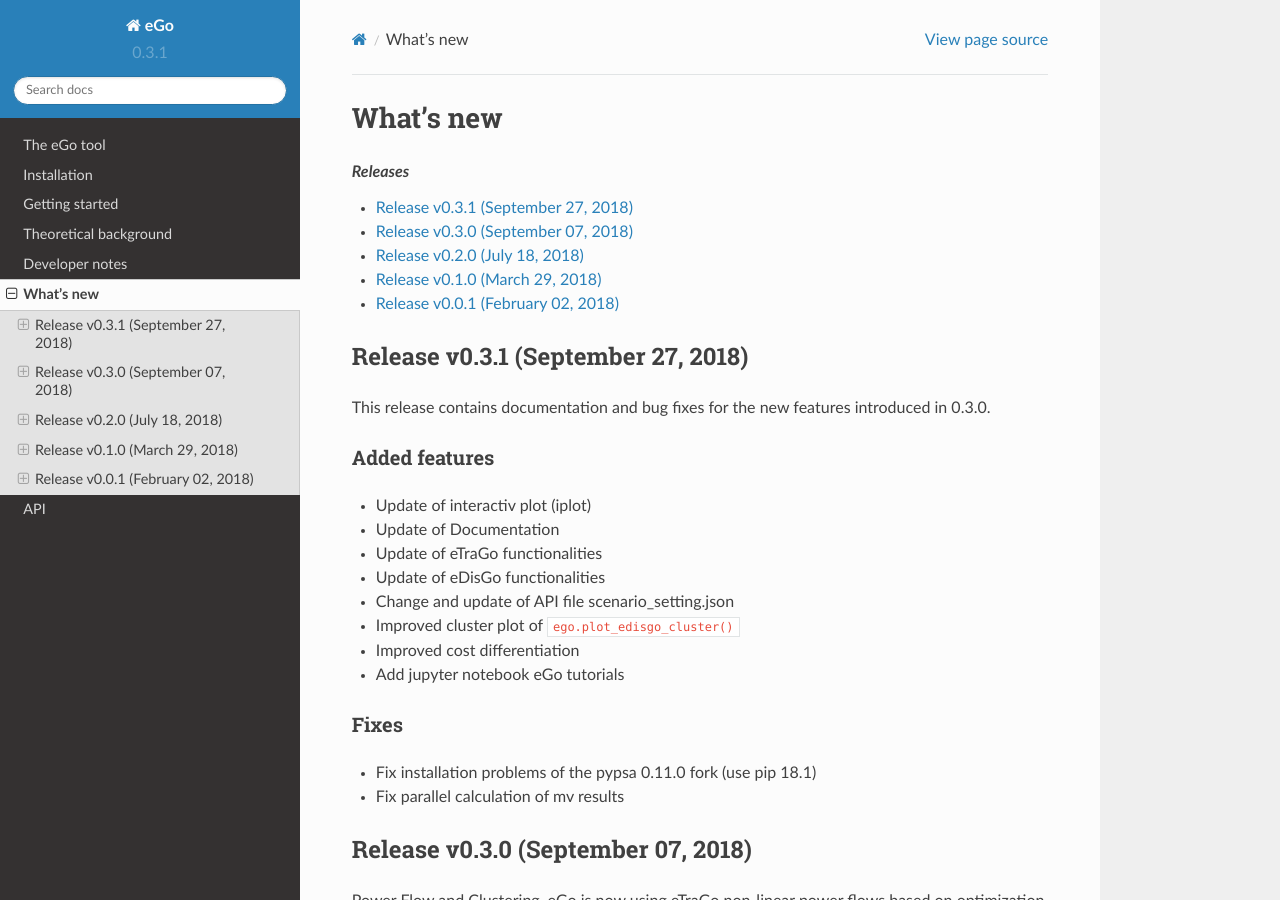
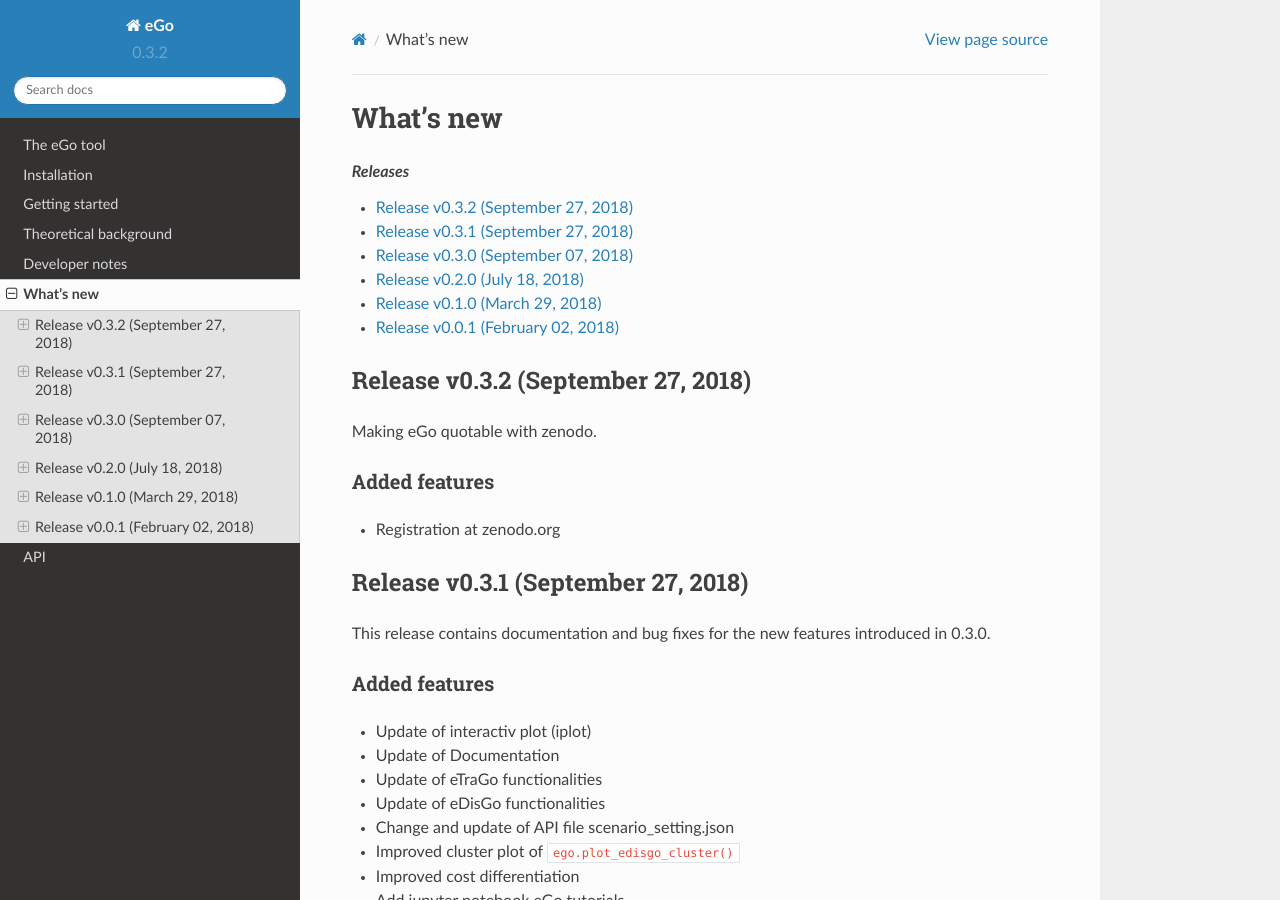
Before and after one commit to openego/eGo, a Sphinx documentation site: the page built from doc/whatsnew.rst, in a window 1280 px wide and 900 px high. Built offline with Sphinx 7.4.7 and the Read the Docs theme 2.0.0, drawn with Linux system fonts in a browser that asks for light colours; formulas are drawn with MathJax 3.

Commit message:
add new version

```diff
--- a/doc/conf.py
+++ b/doc/conf.py
@@ -160,9 +160,9 @@ author = u'open_eGo-Team'
 # built documents.
 #
 # The short X.Y version.
-version = '0.3.1'
+version = '0.3.2'
 # The full version, including alpha/beta/rc tags.
-release = '0.3.1'
+release = '0.3.2'
 
 
 # The language for content autogenerated by Sphinx. Refer to documentation
--- a/doc/whatsnew.rst
+++ b/doc/whatsnew.rst
@@ -7,6 +7,7 @@ What's new
     :local:
     :backlinks: top
 
+.. include:: whatsnew/v0-3-2.rst
 .. include:: whatsnew/v0-3-1.rst
 .. include:: whatsnew/v0-3-0.rst
 .. include:: whatsnew/v0-2-0.rst
--- /dev/null
+++ b/doc/whatsnew/v0-3-2.rst
@@ -0,0 +1,9 @@
+Release v0.3.2 (September 27, 2018)
++++++++++++++++++++++++++++++++++++
+
+Making eGo quotable with zenodo.
+
+Added features
+--------------
+
+* Registration at zenodo.org
--- a/setup.py
+++ b/setup.py
@@ -15,7 +15,7 @@ def read(fname):
 
 setup(
     name='eGo',
-    version='0.3.1',
+    version='0.3.2',
     author='wolfbunke, maltesc',
     author_email='wolf-dieter.bunke@uni-flensburg.de',
     description=("A cross-grid-level electricity grid and storage "
```
